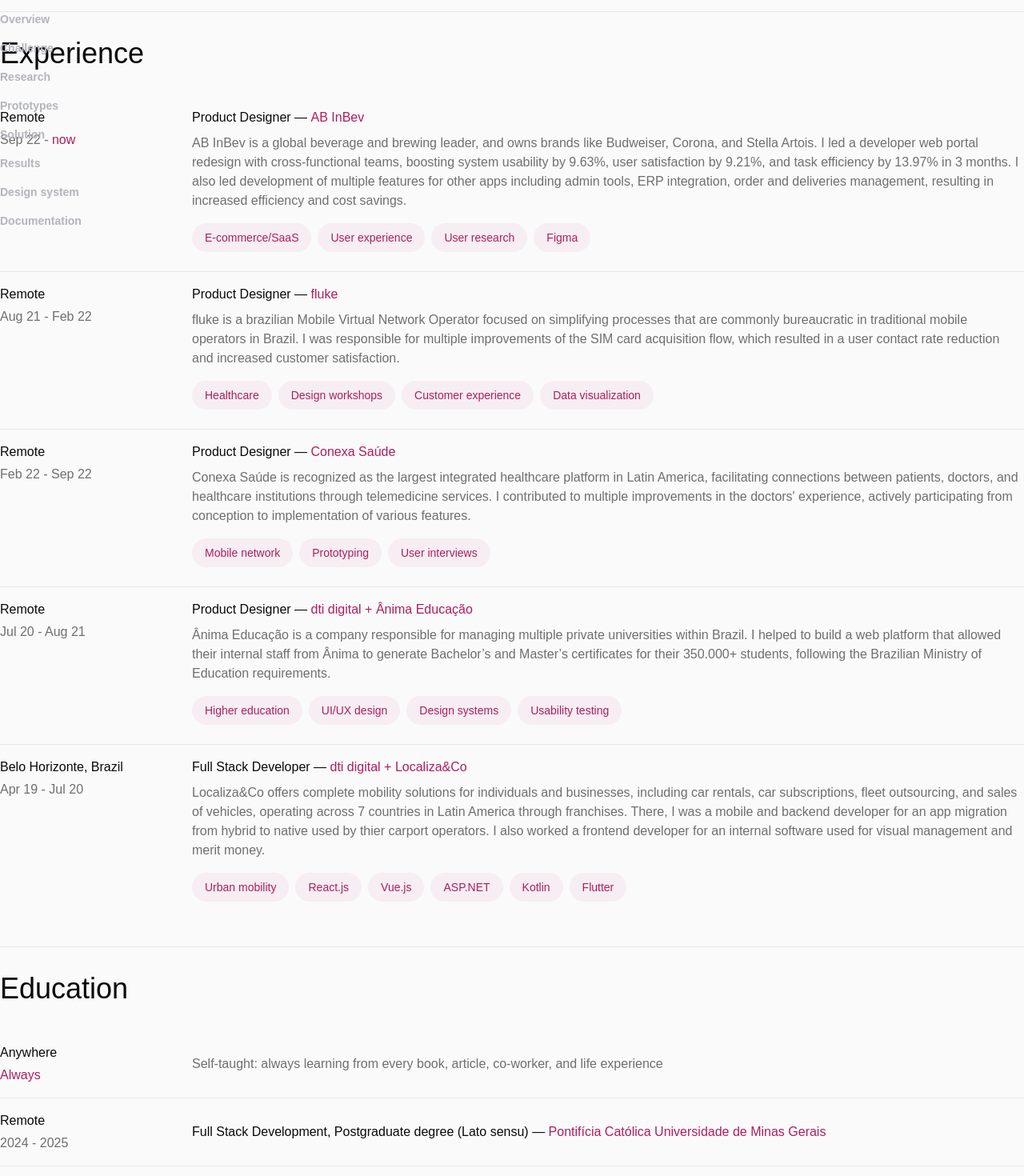
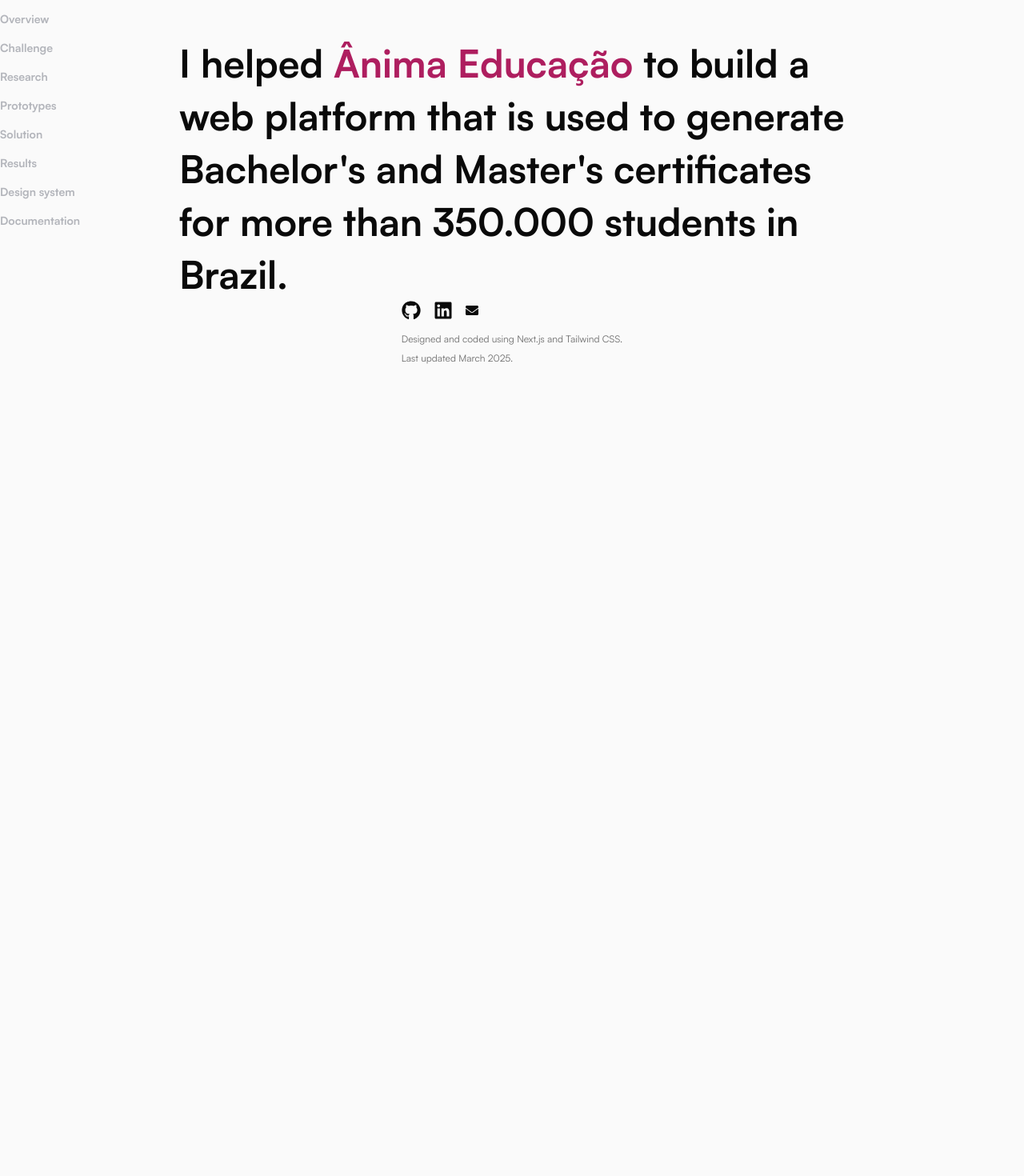
Before and after one commit to luccaromaniello/portfolio, a Next.js app: page /design/anima-educacao in a window 1280 px wide. Shown: the part 80-1550 px from the top of the page at 80% size. After the commit the page ends 800 px from the top, so only its background shows below. Built offline with nearby package versions, Linux system fonts and the light colour scheme.

Commit message:
Add header of anima case

```diff
--- a/src/app/(projects)/design/anima-educacao/page.tsx
+++ b/src/app/(projects)/design/anima-educacao/page.tsx
@@ -1,30 +1,12 @@
 import SideMenuAnima from "@/components/cases/SideMenuAnima";
-import EducationItem from "@/components/EducationItem";
-import WorkItem from "@/components/WorkItem";
+import CaseHeading from "@/components/typography/CaseHeading";
 
 export default function AnimaEducacao() {
   return (
     <div className="flex flex-col">
       <SideMenuAnima></SideMenuAnima>
-      <div className="flex flex-col gap-4 sm:gap-8 border-t">
-        <h2 className="text-3xl sm:text-4xl pt-8">Experience</h2>
-        <div className="flex flex-col w-full pb-8">
-          <WorkItem startDate="Sep 22" role="Product Designer" company="AB InBev" website="https://www.ab-inbev.com/" sector="E-commerce/SaaS" technologies={["User experience", "User research", "Figma"]} description="AB InBev is a global beverage and brewing leader, and owns brands like Budweiser, Corona, and Stella Artois. I led a developer web portal redesign with cross-functional teams, boosting system usability by 9.63%, user satisfaction by 9.21%, and task efficiency by 13.97% in 3 months. I also led development of multiple features for other apps including admin tools, ERP integration, order and deliveries management, resulting in increased efficiency and cost savings." location="Remote" current />
-          <WorkItem
-            startDate="Aug 21" endDate="Feb 22" role="Product Designer" company="fluke" website="https://flu.ke/" sector="Healthcare" technologies={["Design workshops", "Customer experience", "Data visualization"]} description="fluke is a brazilian Mobile Virtual Network Operator focused on simplifying processes that are commonly bureaucratic in traditional mobile operators in Brazil. I was responsible for multiple improvements of the SIM card acquisition flow, which resulted in a user contact rate
-reduction and increased customer satisfaction." location="Remote" current={false} />
-          <WorkItem startDate="Feb 22" endDate="Sep 22" role="Product Designer" company="Conexa Saúde" website="https://www.conexasaude.com.br/" sector="Mobile network" technologies={["Prototyping", "User interviews"]} description="Conexa Saúde is recognized as the largest integrated healthcare platform in Latin America, facilitating connections between patients, doctors, and healthcare institutions through telemedicine services. I contributed to multiple improvements in the doctors' experience, actively participating from conception to implementation of various features." location="Remote" current={false} />
-          <WorkItem startDate="Jul 20" endDate="Aug 21" role="Product Designer" company="dti digital + Ânima Educação" website="https://www.dtidigital.com.br/" sector="Higher education" technologies={["UI/UX design", "Design systems", "Usability testing"]} description="Ânima Educação is a company responsible for managing multiple private universities within Brazil. I helped to build a web platform that allowed their internal staff from Ânima to generate Bachelor’s and Master’s certificates for their 350.000+ students, following the Brazilian Ministry of Education requirements." location="Remote" current={false} />
-          <WorkItem startDate="Apr 19" endDate="Jul 20" role="Full Stack Developer" company="dti digital + Localiza&Co" website="https://www.dtidigital.com.br/" sector="Urban mobility" technologies={["React.js", "Vue.js", "ASP.NET", "Kotlin", "Flutter"]} description="Localiza&Co offers complete mobility solutions for individuals and businesses, including car rentals, car subscriptions, fleet outsourcing, and sales of vehicles, operating across 7 countries in Latin America through franchises. There, I was a mobile and backend developer for an app migration from hybrid to native used by thier carport operators. I also worked a frontend developer for an internal software used for visual management and merit money." location="Belo Horizonte, Brazil" current={false} />
-        </div>
-      </div>
-      <div className="flex flex-col gap-4 sm:gap-8 pb-20 sm:pb-24 border-t">
-        <h2 className="text-3xl sm:text-4xl pt-8">Education</h2>
-        <div className="flex flex-col w-full">
-          <EducationItem description="Self-taught: always learning from every book, article, co-worker, and life experience" location="Anywhere" always/>
-          <EducationItem description="Full Stack Development, Postgraduate degree (Lato sensu)" school="Pontifícia Católica Universidade de Minas Gerais" website="https://www.linkedin.com/school/pucminas/" startDate="2024" endDate="2025" location="Remote" always={false}/>
-          <EducationItem description="Software Engineering, Bachelor’s degree" school="Pontifícia Católica Universidade de Minas Gerais" startDate="2018" website="https://www.linkedin.com/school/pucminas/" endDate="2022" location="Belo Horizonte, Brazil" always={false}/>
-        </div>
+      <div className="flex flex-col gap-4 px-6 lg:px-56 2xl:px-96  w-full">
+        <h1 className="text-3xl sm:text-5xl leading-tight sm:leading-snug font-bold pt-8">I helped <CaseHeading text="Ânima Educação" link="https://www.linkedin.com/company/animaeducacao/"/> to build a web platform that is used to generate Bachelor&apos;s and Master&apos;s certificates for more than 350.000 students in Brazil.</h1>
       </div>
     </div>
   )
--- a/src/app/(projects)/layout.tsx
+++ b/src/app/(projects)/layout.tsx
@@ -2,6 +2,11 @@ import { Metadata } from "next";
 import "../../styles/globals.css";
 import TopNavigation from "@/components/navigation/TopNavigation";
 import Footer from "@/components/Footer";
+import localFont from "next/font/local";
+
+const satoshiFont = localFont({
+  src: '../../../public/satoshi/Satoshi-Variable.woff2',
+});
 
 export const metadata: Metadata = {
   title: "Lucca Romaniello — Ânima Educação ",
@@ -18,7 +23,7 @@ export default function ProjectLayout({
 }) {
   return (
     <html lang="en">
-      <body className={`flex flex-col items-center`}>
+      <body className={`${satoshiFont.className} flex flex-col items-center`}>
         <div className="w-full px-6 lg:px-56 2xl:px-96">
           <TopNavigation />
         </div>
--- /dev/null
+++ b/src/components/typography/CaseHeading/index.tsx
@@ -0,0 +1,14 @@
+interface CaseHeadingProps {
+  text: string,
+  link: string,
+}
+
+const CaseHeading = ({ text, link } : CaseHeadingProps) => {
+  return (
+    <a className="text-primary-main hover:underline" href={link} rel="noreferrer" target="_blank">
+      {text}
+    </a>
+  )
+};
+
+export default CaseHeading;
```
